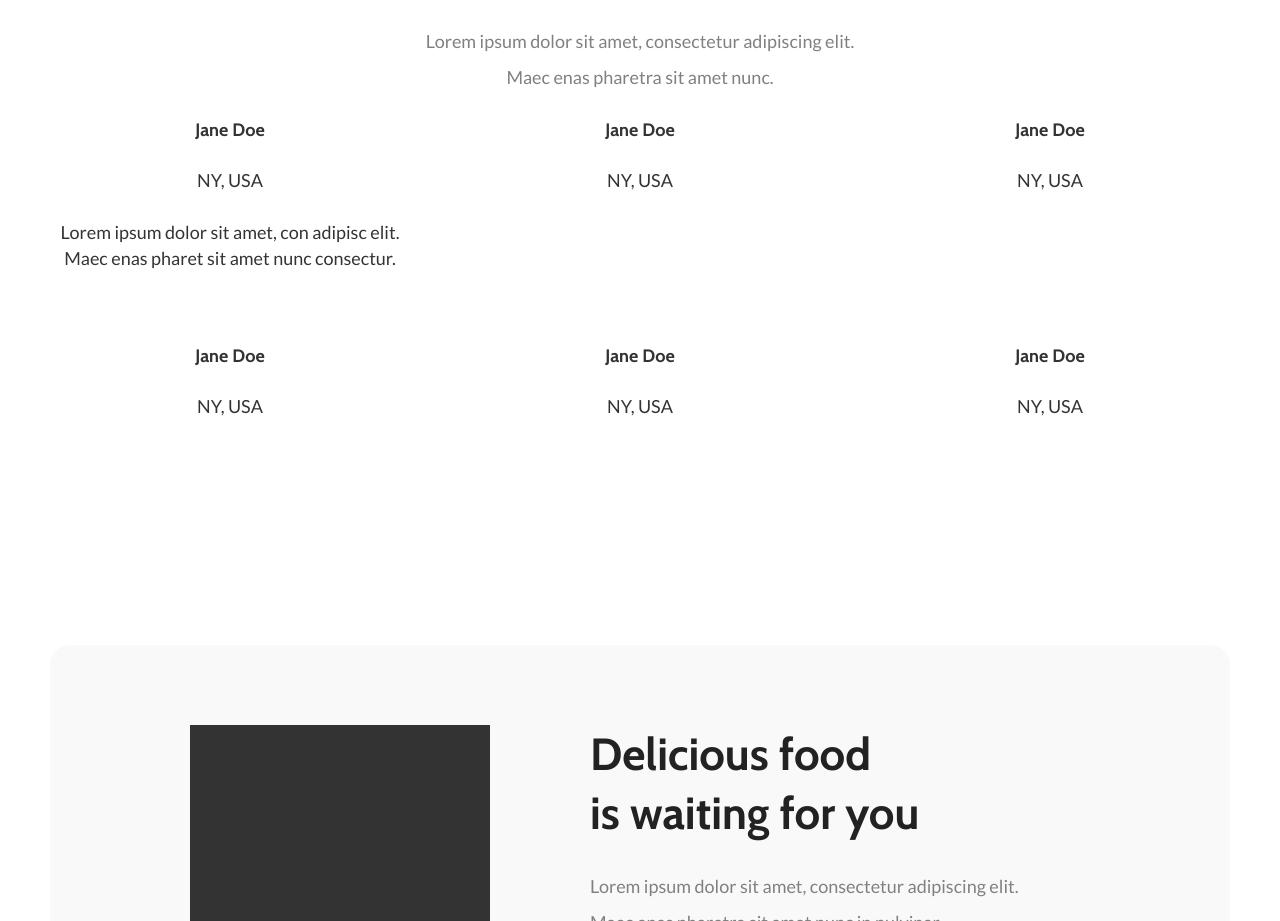
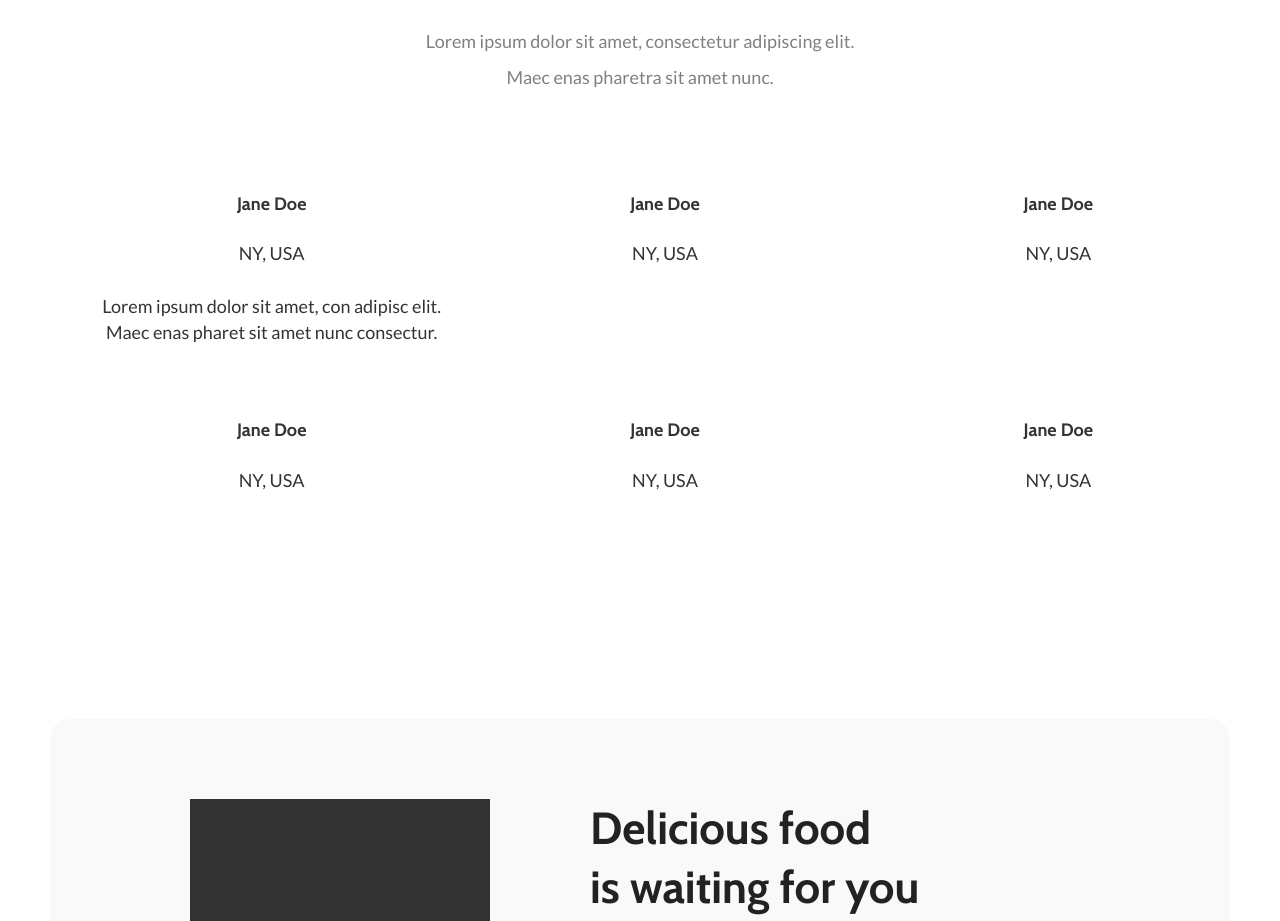
Before and after one commit to KelliePetersen/parceley, a Gatsby site: page / in a window 1280 px wide. Shown: the part 1462-2383 px from the top of the page. Built offline with nearby package versions, Linux system fonts and the light colour scheme; Gatsby itself is replaced by a stand-in of ours.

Commit message:
update testimonials grid

```diff
--- a/src/sections/testimonials.module.scss
+++ b/src/sections/testimonials.module.scss
@@ -14,4 +14,6 @@
   grid-template-columns: 1fr 1fr 1fr;
   column-gap: 50px;
   row-gap: 50px;
+  margin-top: 100px;
+  margin-left: 50px;
 }
```
